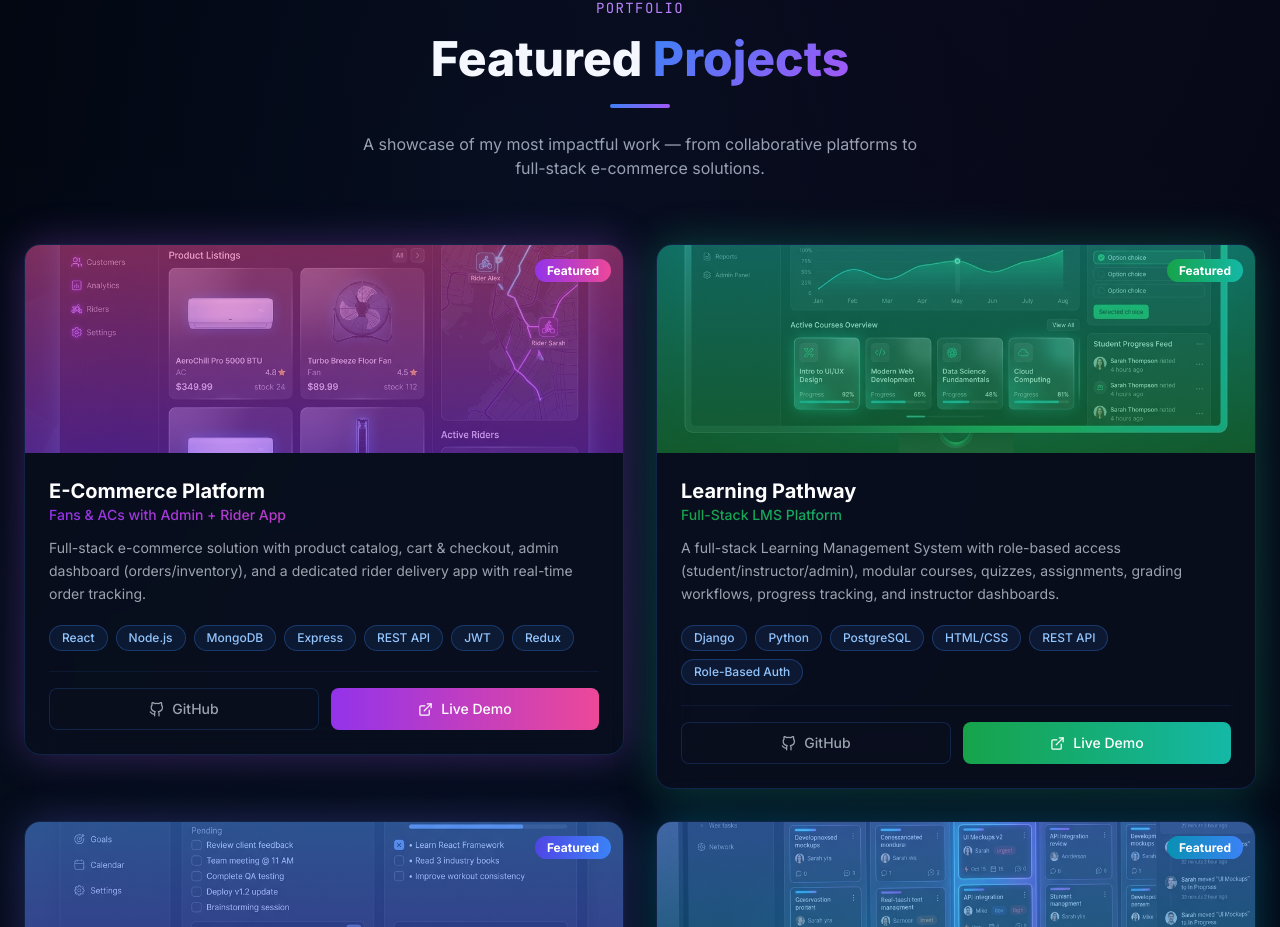
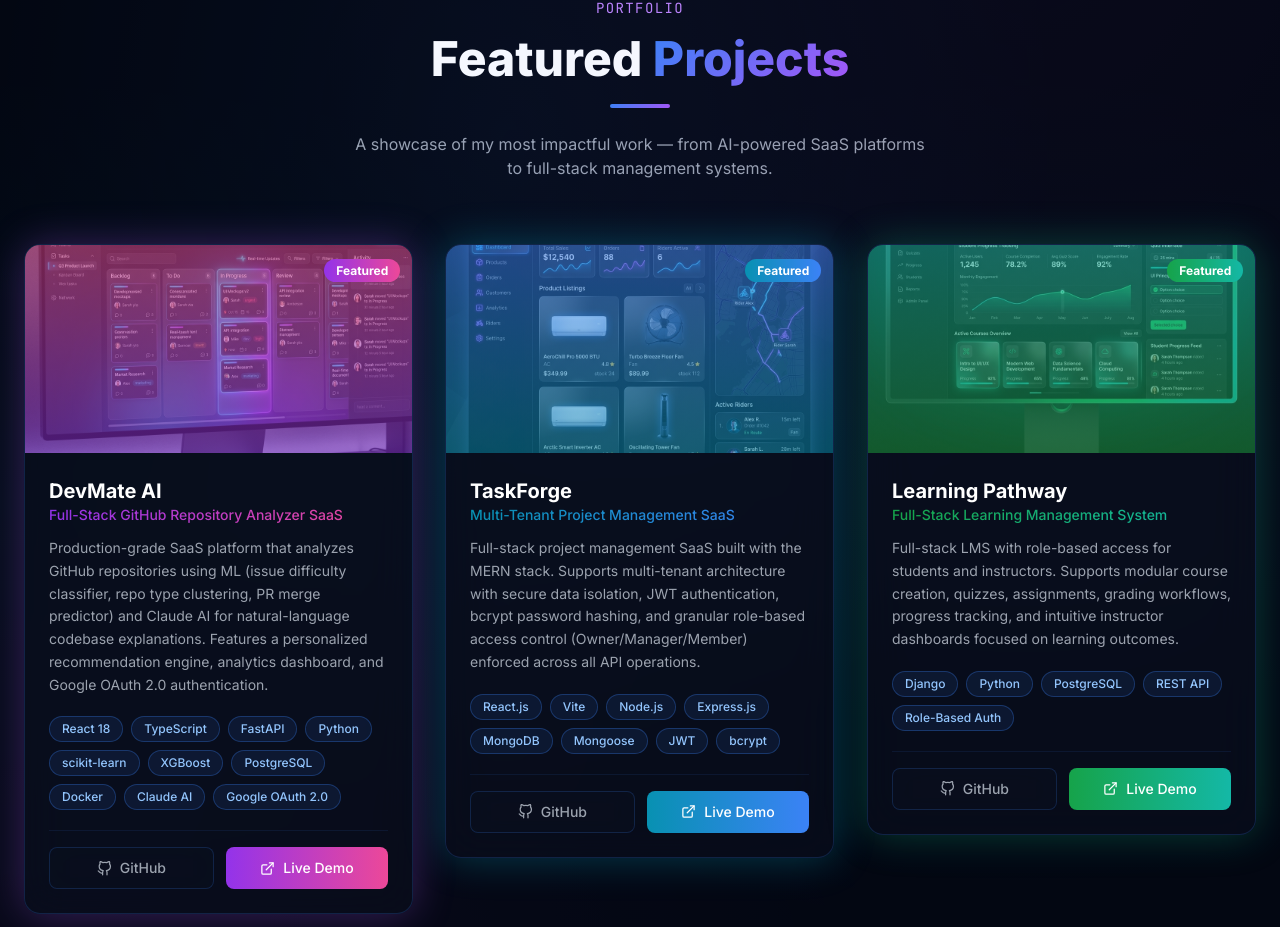
Before and after one commit to ManojLamani/Portfolio, a React (Vite) app: page / in a window 1280 px wide. Shown: the part 1873-2800 px from the top of the page. Built offline with nearby package versions, Linux system fonts and the light colour scheme.

Commit message:
Replace projects with DevMate AI, TaskForge, and Learning Pathway

```diff
--- a/src/components/Projects.jsx
+++ b/src/components/Projects.jsx
@@ -6,12 +6,12 @@ import { FiGithub, FiExternalLink } from 'react-icons/fi';
 const projects = [
   {
     id: 1,
-    title: 'E-Commerce Platform',
-    subtitle: 'Fans & ACs with Admin + Rider App',
+    title: 'DevMate AI',
+    subtitle: 'Full-Stack GitHub Repository Analyzer SaaS',
     description:
-      'Full-stack e-commerce solution with product catalog, cart & checkout, admin dashboard (orders/inventory), and a dedicated rider delivery app with real-time order tracking.',
-    image: '/ecommerce.png',
-    tags: ['React', 'Node.js', 'MongoDB', 'Express', 'REST API', 'JWT', 'Redux'],
+      'Production-grade SaaS platform that analyzes GitHub repositories using ML (issue difficulty classifier, repo type clustering, PR merge predictor) and Claude AI for natural-language codebase explanations. Features a personalized recommendation engine, analytics dashboard, and Google OAuth 2.0 authentication.',
+    image: '/taskboard.png',
+    tags: ['React 18', 'TypeScript', 'FastAPI', 'Python', 'scikit-learn', 'XGBoost', 'PostgreSQL', 'Docker', 'Claude AI', 'Google OAuth 2.0'],
     github: 'https://github.com/ManojLamani',
     demo: '#',
     gradient: 'from-purple-600 to-pink-500',
@@ -20,44 +20,30 @@ const projects = [
   },
   {
     id: 2,
+    title: 'TaskForge',
+    subtitle: 'Multi-Tenant Project Management SaaS',
+    description:
+      'Full-stack project management SaaS built with the MERN stack. Supports multi-tenant architecture with secure data isolation, JWT authentication, bcrypt password hashing, and granular role-based access control (Owner/Manager/Member) enforced across all API operations.',
+    image: '/ecommerce.png',
+    tags: ['React.js', 'Vite', 'Node.js', 'Express.js', 'MongoDB', 'Mongoose', 'JWT', 'bcrypt'],
+    github: 'https://github.com/ManojLamani/Multi-Tenant-Project-Management-SaaS',
+    demo: '#',
+    gradient: 'from-cyan-600 to-blue-500',
+    accent: 'rgba(6,182,212,0.3)',
+    featured: true,
+  },
+  {
+    id: 3,
     title: 'Learning Pathway',
-    subtitle: 'Full-Stack LMS Platform',
+    subtitle: 'Full-Stack Learning Management System',
     description:
-      'A full-stack Learning Management System with role-based access (student/instructor/admin), modular courses, quizzes, assignments, grading workflows, progress tracking, and instructor dashboards.',
+      'Full-stack LMS with role-based access for students and instructors. Supports modular course creation, quizzes, assignments, grading workflows, progress tracking, and intuitive instructor dashboards focused on learning outcomes.',
     image: '/learningpathway.png',
-    tags: ['Django', 'Python', 'PostgreSQL', 'HTML/CSS', 'REST API', 'Role-Based Auth'],
+    tags: ['Django', 'Python', 'PostgreSQL', 'REST API', 'Role-Based Auth'],
     github: 'https://github.com/ManojLamani/Learning-Pathway',
     demo: '#',
     gradient: 'from-green-600 to-teal-500',
     accent: 'rgba(16,185,129,0.3)',
-    featured: true,
-  },
-  {
-    id: 3,
-    title: 'Personal Management Dashboard',
-    subtitle: 'Tasks · Notes · Goals',
-    description:
-      'A clean personal productivity dashboard to manage Tasks, Notes, and Goals. Features simple input forms, section-based navigation, and an intuitive UI designed for efficient daily planning.',
-    image: '/dashboard.png',
-    tags: ['HTML', 'CSS', 'JavaScript', 'Local Storage', 'Responsive UI'],
-    github: 'https://github.com/ManojLamani/PERSONAL-MANAGEMENT-DASHBOARD',
-    demo: '#',
-    gradient: 'from-indigo-600 to-blue-500',
-    accent: 'rgba(99,102,241,0.3)',
-    featured: true,
-  },
-  {
-    id: 4,
-    title: 'TaskBoard Pro',
-    subtitle: 'Project Collaboration Tool',
-    description:
-      'A multi-tenant SaaS project management platform, team collaboration, real-time updates, role-based access control, and detailed activity audit logs.',
-    image: '/taskboard.png',
-    tags: ['React', 'Node.js', 'MongoDB', 'Express', 'Google OAuth', 'Framer Motion'],
-    github: 'https://github.com/ManojLamani/Multi-Tenant-Project-Management-SaaS',
-    demo: '#',
-    gradient: 'from-cyan-600 to-blue-500',
-    accent: 'rgba(6,182,212,0.3)',
     featured: true,
   },
 ];
@@ -208,12 +194,12 @@ export default function Projects() {
           </h2>
           <div className="section-divider" />
           <p className="text-gray-400 max-w-xl mx-auto mt-6">
-            A showcase of my most impactful work — from collaborative platforms to full-stack e-commerce solutions.
+            A showcase of my most impactful work — from AI-powered SaaS platforms to full-stack management systems.
           </p>
         </motion.div>
 
         {/* Project Grid */}
-        <div className="grid md:grid-cols-2 gap-8">
+        <div className="grid md:grid-cols-2 lg:grid-cols-3 gap-8">
           {projects.map((project, index) => (
             <ProjectCard key={project.id} project={project} index={index} />
           ))}
```
